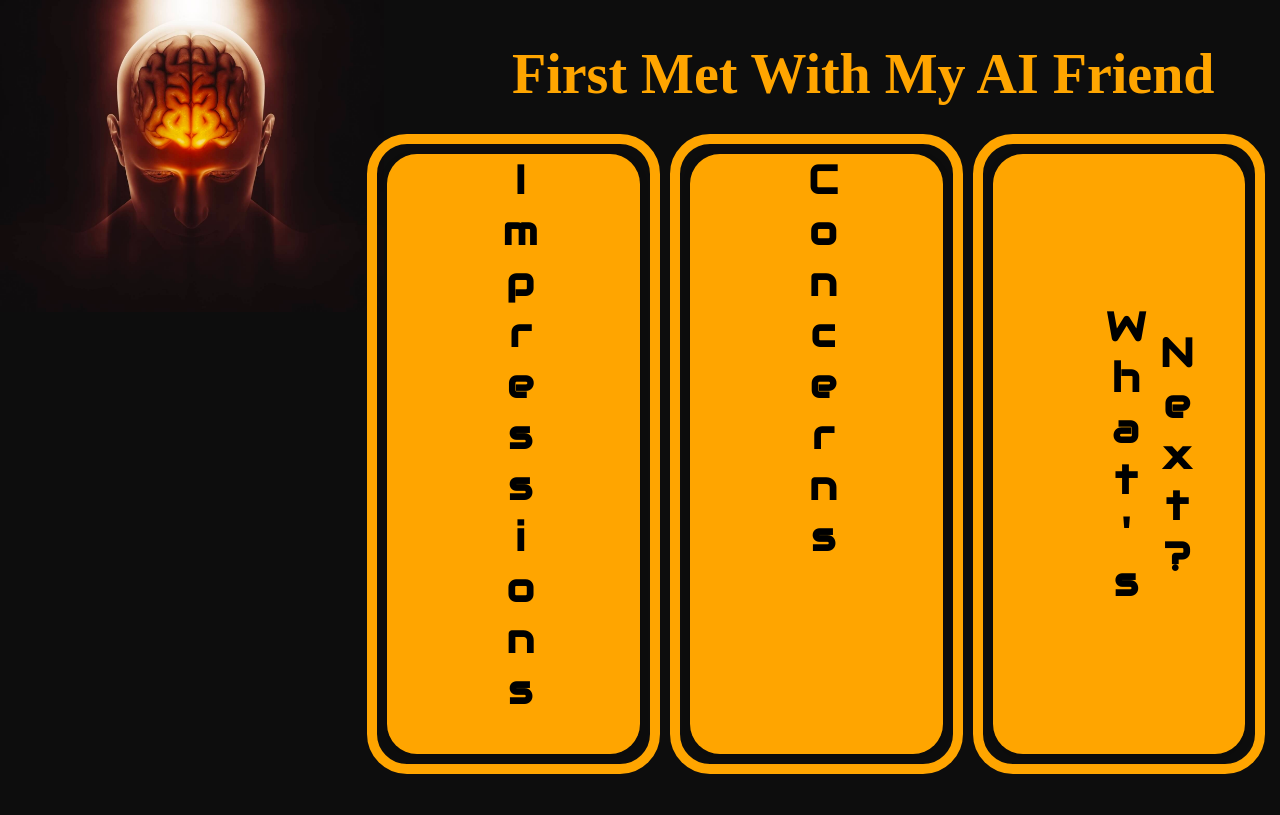
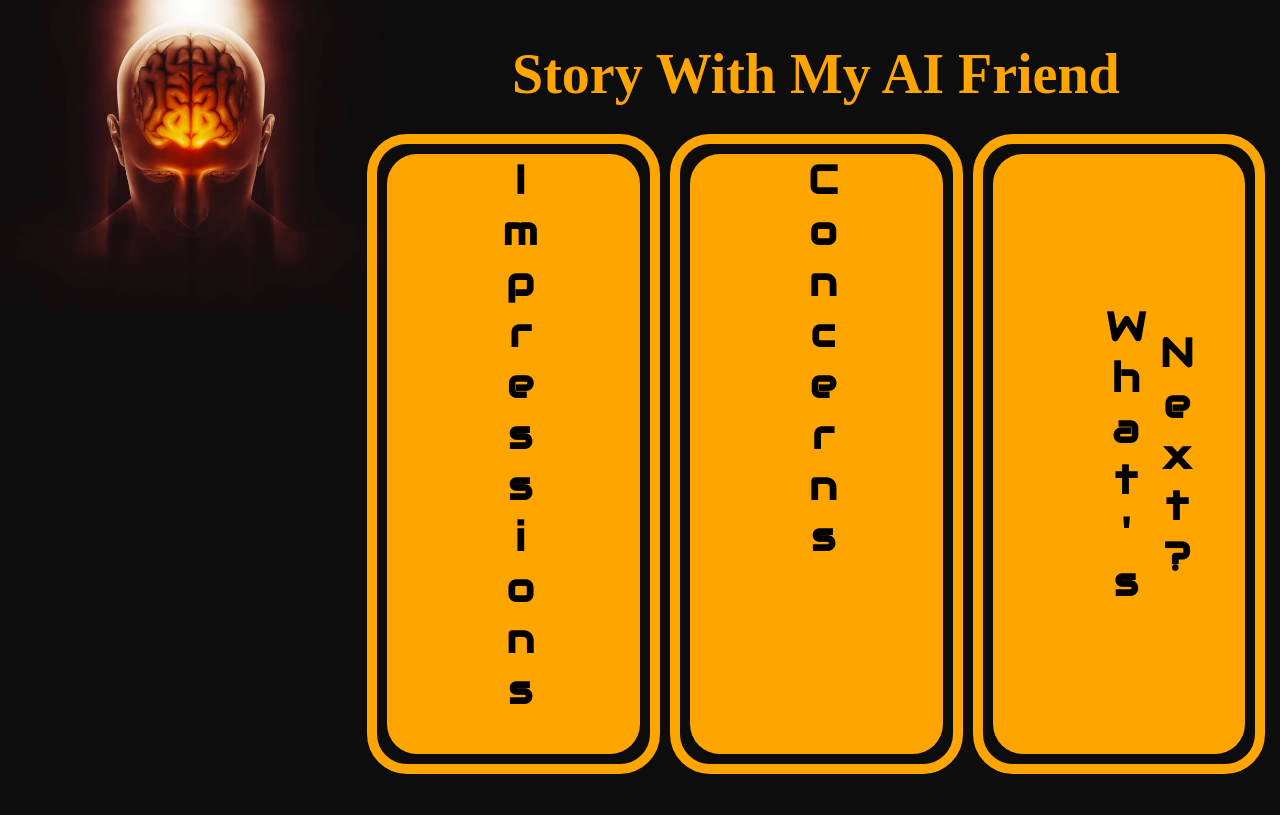
Before and after one commit to ZhixianZhang620/page2, a plain HTML site: page index.html in a window 1280 px wide. Shown: the top 815 px of the page. Drawn offline with Linux system fonts and the light colour scheme; a web font is replaced by a local one.

Commit message:
Update index.html

```diff
--- a/index.html
+++ b/index.html
@@ -117,7 +117,7 @@
     </head>
 
     <body>
-        <h1 class="header">First Met With My AI Friend</h1>
+        <h1 class="header">Story With My AI Friend</h1>
         <div class="row" style = "position:relative; left:28%; top:10%;">
             <div class="column" >
                 <div class="flip-card">
```
